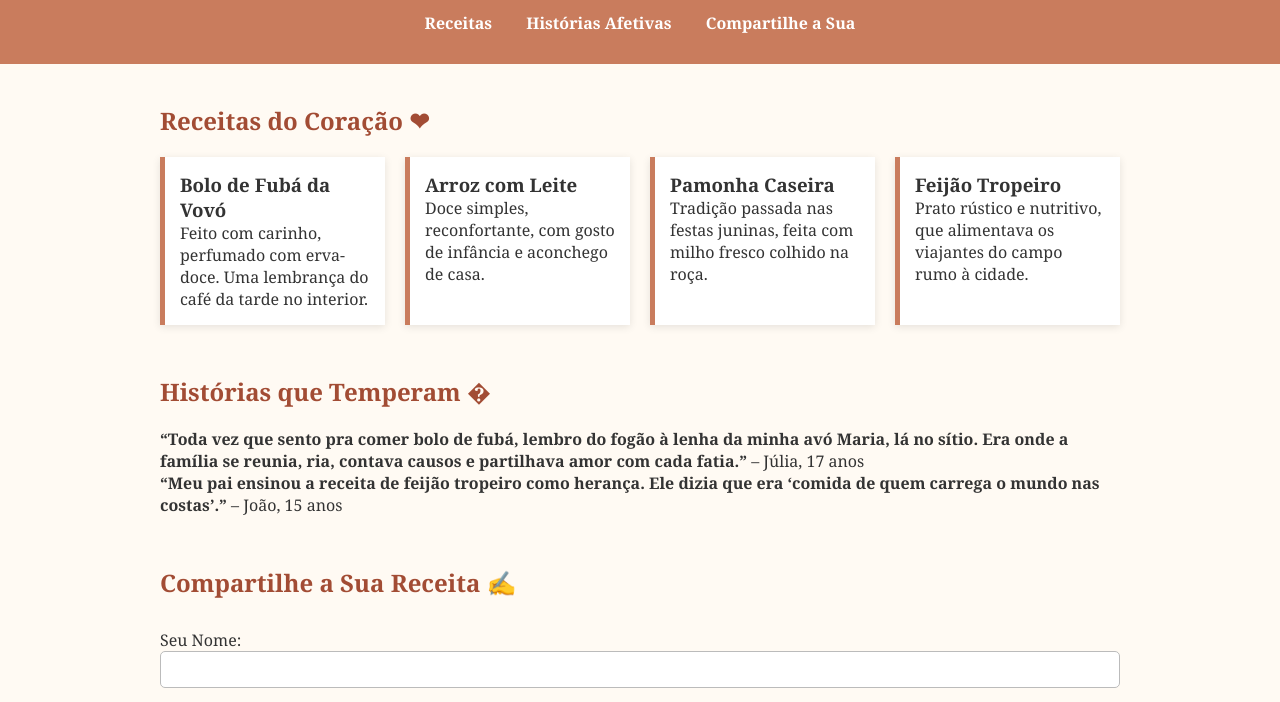
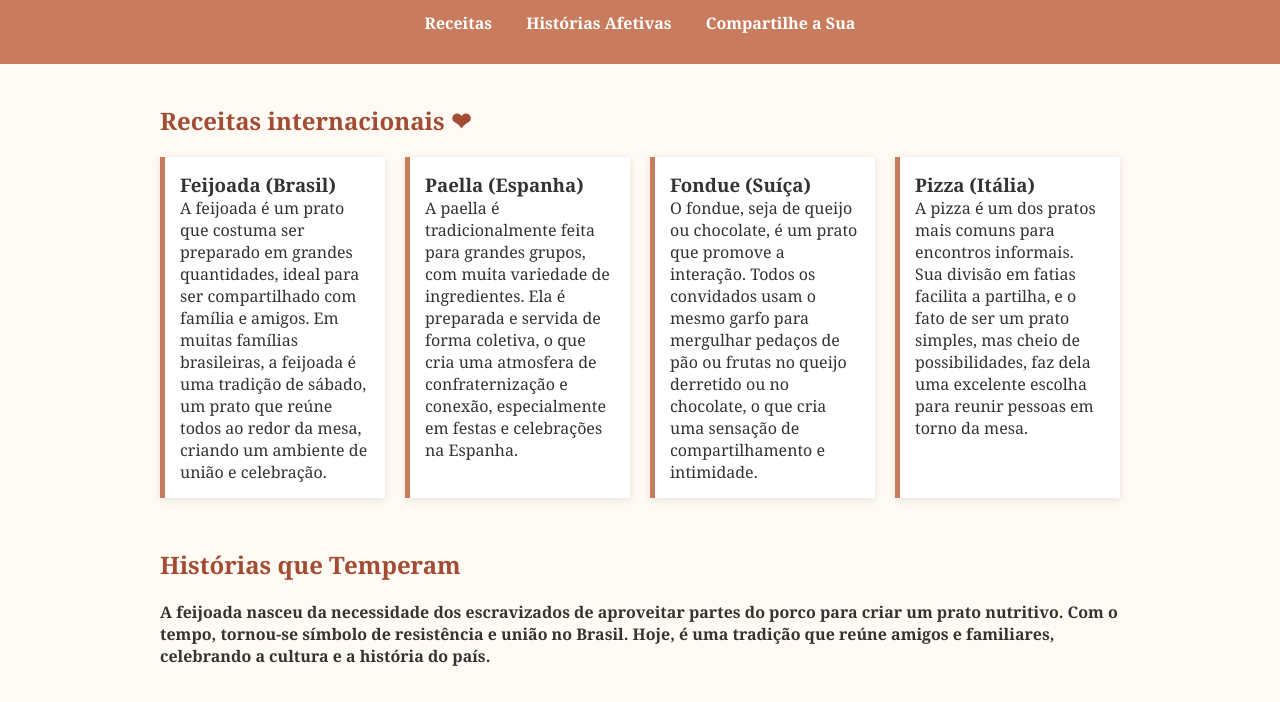
Before and after one commit to cordeiro126/sabores-que-aproxima, a plain HTML site: page index.html in a window 1280 px wide. Shown: the part 110-812 px from the top of the page. Drawn offline with Linux system fonts and the light colour scheme.

Commit message:
Add files via upload

```diff
--- a/index.html
+++ b/index.html
@@ -8,7 +8,7 @@
 </head>
 <body>
 <header>
-<h1>� Sabores que Aproximam �</h1>
+<h1> Sabores que Aproximam </h1>
 <p>Receitas que contam histórias e aproximam gerações</p>
 <nav>
 <ul>
@@ -23,34 +23,38 @@
 
 <section id="receitas" class="secao">
 
-<h2>Receitas do Coração ❤ </h2>
+<h2>Receitas internacionais ❤ </h2>
 <div class="grid">
 <div class="card">
-<h3>Bolo de Fubá da Vovó</h3>
-<p>Feito com carinho, perfumado com erva-doce. Uma lembrança do café da tarde no interior.</p>
+<h3>Feijoada (Brasil)</h3>
+<p>A feijoada é um prato que costuma ser preparado em grandes quantidades, ideal para ser compartilhado com família e amigos. Em muitas famílias brasileiras, a feijoada é uma tradição de sábado, um prato que reúne todos ao redor da mesa, criando um ambiente de união e celebração.
+
+</p>
 </div>
 <div class="card">
-<h3>Arroz com Leite</h3>
-<p>Doce simples, reconfortante, com gosto de infância e aconchego de casa.</p>
+<h3>Paella (Espanha)</h3>
+<p> A paella é tradicionalmente feita para grandes grupos, com muita variedade de ingredientes. Ela é preparada e servida de forma coletiva, o que cria uma atmosfera de confraternização e conexão, especialmente em festas e celebrações na Espanha.
+
+</p>
 </div>
 <div class="card">
-<h3>Pamonha Caseira</h3>
-<p>Tradição passada nas festas juninas, feita com milho fresco colhido na roça.</p>
+<h3>Fondue (Suíça)</h3>
+<p>O fondue, seja de queijo ou chocolate, é um prato que promove a interação. Todos os convidados usam o mesmo garfo para mergulhar pedaços de pão ou frutas no queijo derretido ou no chocolate, o que cria uma sensação de compartilhamento e intimidade.
+
+</p>
 </div>
 <div class="card">
-<h3>Feijão Tropeiro</h3>
-<p>Prato rústico e nutritivo, que alimentava os viajantes do campo rumo à cidade.</p>
+<h3>Pizza (Itália)</h3>
+<p>A pizza é um dos pratos mais comuns para encontros informais. Sua divisão em fatias facilita a partilha, e o fato de ser um prato simples, mas cheio de possibilidades, faz dela uma excelente escolha para reunir pessoas em torno da mesa.</p>
 </div>
 </div>
 </section>
 
 <section id="historias" class="secao">
-<h2>Histórias que Temperam �</h2>
-<p><strong>“Toda vez que sento pra comer bolo de fubá, lembro do fogão à lenha da minha avó Maria, lá no
-sítio. Era onde a família se reunia, ria, contava causos e partilhava amor com cada fatia.”</strong> – Júlia, 17
-anos</p>
-<p><strong>“Meu pai ensinou a receita de feijão tropeiro como herança. Ele dizia que era ‘comida de quem
-carrega o mundo nas costas’.”</strong> – João, 15 anos</p>
+<h2>Histórias que Temperam </h2>
+<p><strong>A feijoada nasceu da necessidade dos escravizados de aproveitar partes do porco para criar um prato nutritivo. Com o tempo, tornou-se símbolo de resistência e união no Brasil. Hoje, é uma tradição que reúne amigos e familiares, celebrando a cultura e a história do país.
+</p>
+<p><strong></strong> </p>
 </section>
 
 <section id="enviar" class="secao">
```
